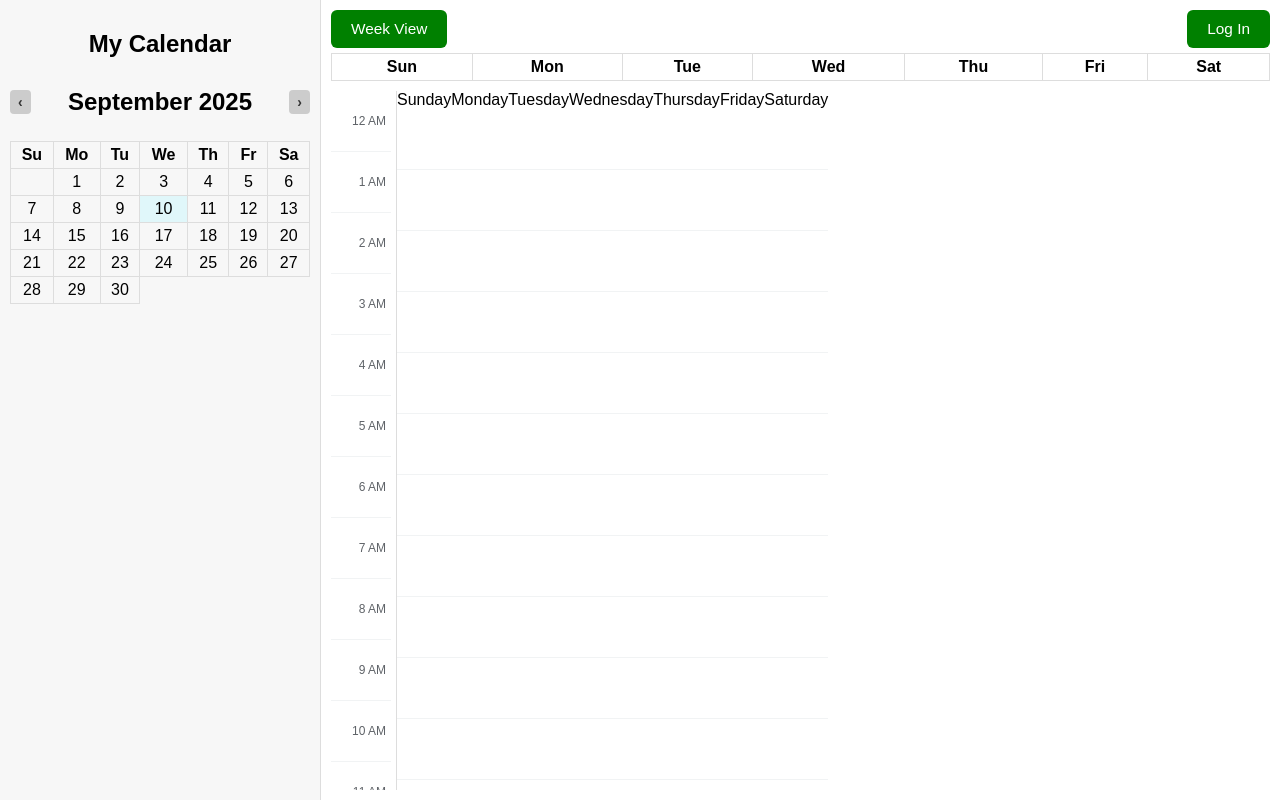
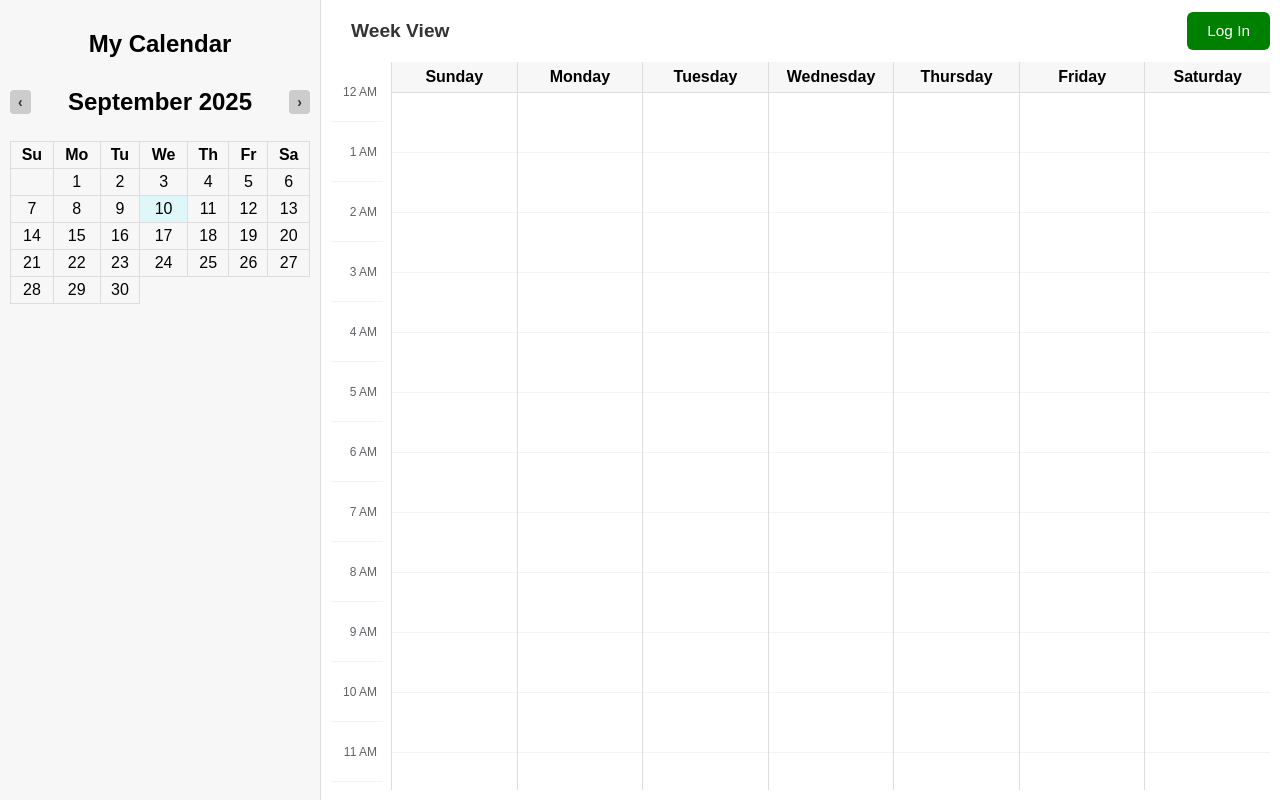
Before and after one commit to NathanielYoo1105/Calendar-test, a plain HTML site: page index.html in a window 1280 px wide. Drawn offline with Linux system fonts and the light colour scheme.

Commit message:
Update style.css

```diff
--- a/style.css
+++ b/style.css
@@ -1,8 +1,11 @@
+/* styles.css (updated) */
+
 /* General layout */
 body {
   font-family: sans-serif;
   margin: 0;
   padding: 0;
+  height: 100vh;
 }
 
 .app-layout {
@@ -63,12 +66,19 @@ body {
   background-color: #e0f7fa;
 }
 
-/* Main week view */
+.selected {
+  background-color: #c8e6c9;
+  border-radius: 50%;
+  font-weight: bold;
+}
+
+/* Main view */
 .main-view {
   flex: 1;
   display: flex;
   flex-direction: column;
   padding: 10px;
+  min-height: 0; /* allow children to scroll properly */
 }
 
 .topbar {
@@ -82,7 +92,21 @@ body {
   gap: 10px;
 }
 
-/* Buttons */
+/* Toggle button */
+.view-toggle {
+  font-size: 1.2rem;
+  font-weight: bold;
+  background: none;
+  border: none;
+  cursor: pointer;
+  color: #333;
+}
+
+.view-toggle:hover {
+  text-decoration: underline;
+}
+
+/* Buttons (generic) */
 button {
   padding: 10px 20px;
   background-color: green;
@@ -98,56 +122,106 @@ button:hover {
   background-color: darkgreen;
 }
 
-/* Event grid */
+/* ===== Week view: use CSS Grid so columns align perfectly ===== */
 .event-grid {
   flex: 1;
-  display: flex;
-  overflow-y: scroll;
-  height: 100%;
+  display: grid;
+  grid-template-columns: 60px repeat(7, 1fr); /* time column + 7 day columns */
+  overflow-y: auto;
   margin-top: 10px;
+  min-height: 0; /* important for proper scrolling inside flex containers */
 }
 
+/* Time column (left) */
 .time-column {
-  width: 60px;
-  border-right: 1px solid #ddd;
+  grid-column: 1;
+  display: flex;
+  flex-direction: column;
   font-size: 12px;
   color: #5f6368;
   text-align: right;
-  padding-right: 5px;
-  position: relative;
+  padding-right: 8px;
+  background: transparent;
+  box-sizing: border-box;
 }
 
+/* Each label box (one per hour) */
 .time-column div {
   height: 60px;
   border-bottom: 1px solid #f1f3f4;
   display: flex;
-  align-items: center;   /* center vertically */
-  justify-content: flex-end; /* align to the right */
-  padding-right: 5px;
+  align-items: center;       /* vertically center the label in the 60px slot */
+  justify-content: flex-end; /* right-align the text */
+  padding-right: 6px;
+  box-sizing: border-box;
 }
 
-.day-columns {
-  flex: 1;
-  display: grid;
-  grid-template-columns: repeat(7, 1fr);
+/* Day columns (children appended by JS) */
+.day-column {
+  display: flex;
+  flex-direction: column;
+  border-left: 1px solid #ddd;
+  min-height: 0; /* allow .day-slots to scroll if needed */
 }
 
-.day {
-  border-left: 1px solid #ddd;
-  border-bottom: 1px solid #f1f3f4;
-  min-height: 60px;
-  font-size: 12px;
-  padding: 2px;
+/* Sticky day header */
+.day-header {
+  background: #f7f7f7;
+  text-align: center;
+  font-weight: bold;
+  padding: 6px;
+  border-bottom: 1px solid #ddd;
+  position: sticky;
+  top: 0;
+  z-index: 5;
 }
 
+/* Container for hourly slots */
+.day-slots {
+  flex: 1;
+  display: block;
+  min-height: 0;
+}
+
+/* Single hour slot */
 .hour-slot {
   border-bottom: 1px solid #f1f3f4;
   height: 60px;
+  box-sizing: border-box;
+}
+
+/* Month view (big calendar) */
+.month-view {
+  flex: 1;
+  overflow-y: auto;
+  margin-top: 10px;
+  min-height: 0;
+}
+
+.big-calendar {
+  width: 100%;
+  border-collapse: collapse;
+}
+
+.big-calendar th,
+.big-calendar td {
+  border: 1px solid #ddd;
+  text-align: center;
+  height: 80px;
+  vertical-align: top;
+  padding: 4px;
+}
+
+/* Hide section */
+.hidden {
+  display: none;
 }
 
 /* ===== Modal Styles ===== */
 .modal {
-  display: none; /* hidden by default */
+  opacity: 0;
+  pointer-events: none;
+  transition: opacity 0.3s;
   position: fixed;
   z-index: 1000;
   left: 0;
@@ -157,6 +231,12 @@ button:hover {
   background-color: rgba(0,0,0,0.5);
   justify-content: center;
   align-items: center;
+  display: flex;
+}
+
+.modal.open {
+  opacity: 1;
+  pointer-events: auto;
 }
 
 .modal-content {
@@ -166,6 +246,7 @@ button:hover {
   border-radius: 8px;
   background: white;
   position: relative;
+  box-sizing: border-box;
 }
 
 .close-btn {
```
